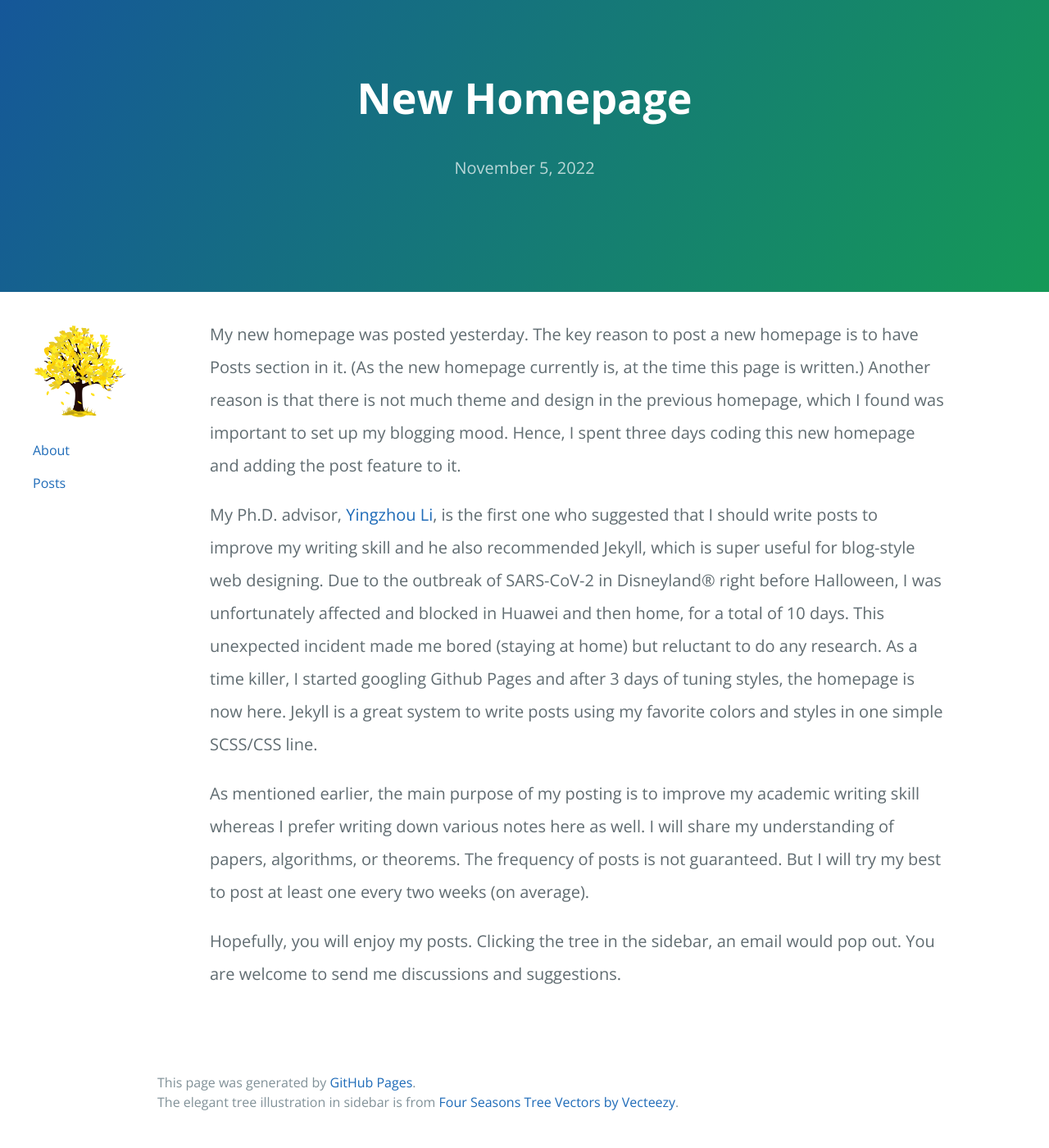
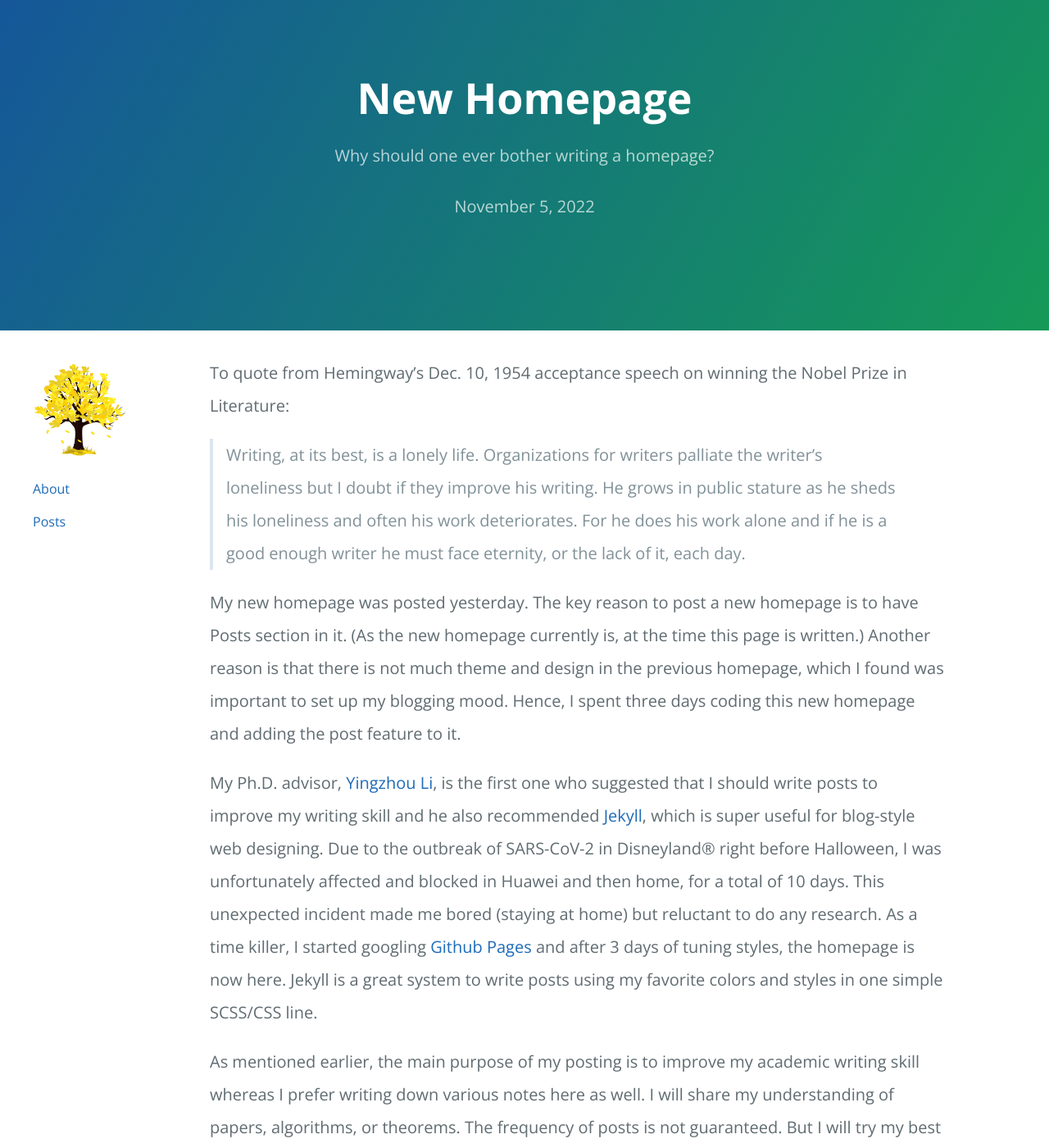
Before and after one commit to j7168908jx/j7168908jx.github.io, a Jekyll site: the page built from _posts/2022-11-05-new-homepage.md, in a window 1280 px wide and 1400 px high. Shown: the whole window at 82% size. Built offline with Jekyll 4.4.1, drawn with Linux system fonts in a browser that asks for light colours; our own code applies the rules of GitHub Pages for plain Markdown files; the repository's description, which GitHub fills in, is left out.

Commit message:
include famous quote

```diff
--- a/_posts/2022-11-05-new-homepage.md
+++ b/_posts/2022-11-05-new-homepage.md
@@ -1,12 +1,17 @@
 ---
 title:  "New Homepage"
 excerpt: "Why should one ever bother writing a homepage?"
+subtitle: "Why should one ever bother writing a homepage?"
 tag: "Channel Random"
 ---
 
+To quote from Hemingway’s Dec. 10, 1954 acceptance speech on winning the Nobel Prize in Literature:
+
+> Writing, at its best, is a lonely life. Organizations for writers palliate the writer’s loneliness but I doubt if they improve his writing. He grows in public stature as he sheds his loneliness and often his work deteriorates. For he does his work alone and if he is a good enough writer he must face eternity, or the lack of it, each day.
+
 My new homepage was posted yesterday. The key reason to post a new homepage is to have Posts section in it. (As the new homepage currently is, at the time this page is written.) Another reason is that there is not much theme and design in the previous homepage, which I found was important to set up my blogging mood. Hence, I spent three days coding this new homepage and adding the post feature to it.
 
-My Ph.D. advisor, [Yingzhou Li](https://yingzhouli.com/), is the first one who suggested that I should write posts to improve my writing skill and he also recommended Jekyll, which is super useful for blog-style web designing. Due to the outbreak of SARS-CoV-2 in Disneyland&reg; right before Halloween, I was unfortunately affected and blocked in Huawei and then home, for a total of 10 days. This unexpected incident made me bored (staying at home) but reluctant to do any research. As a time killer, I started googling Github Pages and after 3 days of tuning styles, the homepage is now here. Jekyll is a great system to write posts using my favorite colors and styles in one simple SCSS/CSS line.
+My Ph.D. advisor, [Yingzhou Li](https://yingzhouli.com/), is the first one who suggested that I should write posts to improve my writing skill and he also recommended [Jekyll](https://github.com/jekyll/jekyll), which is super useful for blog-style web designing. Due to the outbreak of SARS-CoV-2 in Disneyland&reg; right before Halloween, I was unfortunately affected and blocked in Huawei and then home, for a total of 10 days. This unexpected incident made me bored (staying at home) but reluctant to do any research. As a time killer, I started googling [Github Pages](https://pages.github.com/) and after 3 days of tuning styles, the homepage is now here. Jekyll is a great system to write posts using my favorite colors and styles in one simple SCSS/CSS line.
 
 As mentioned earlier, the main purpose of my posting is to improve my academic writing skill whereas I prefer writing down various notes here as well. I will share my understanding of papers, algorithms, or theorems. The frequency of posts is not guaranteed. But I will try my best to post at least one every two weeks (on average).
 
```
